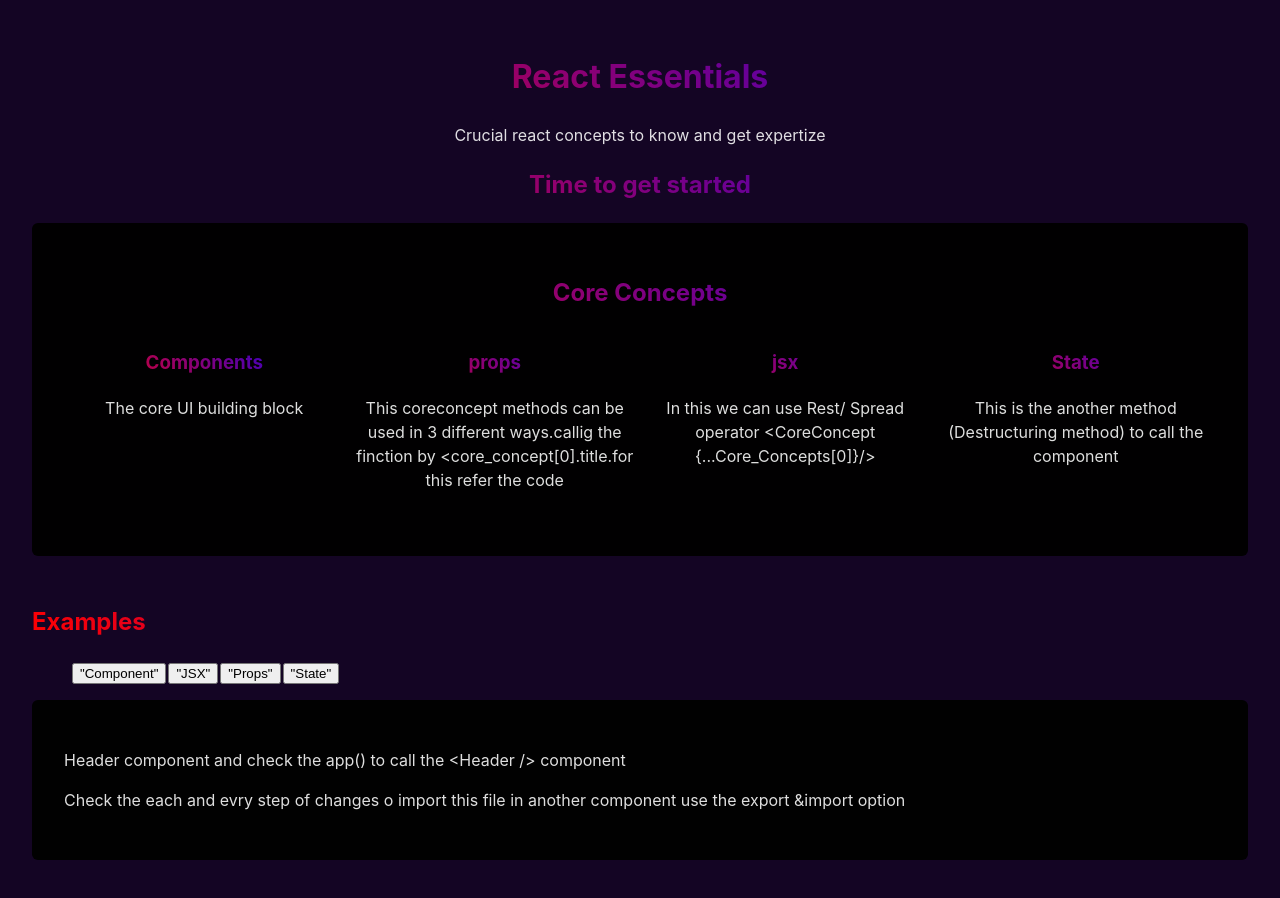
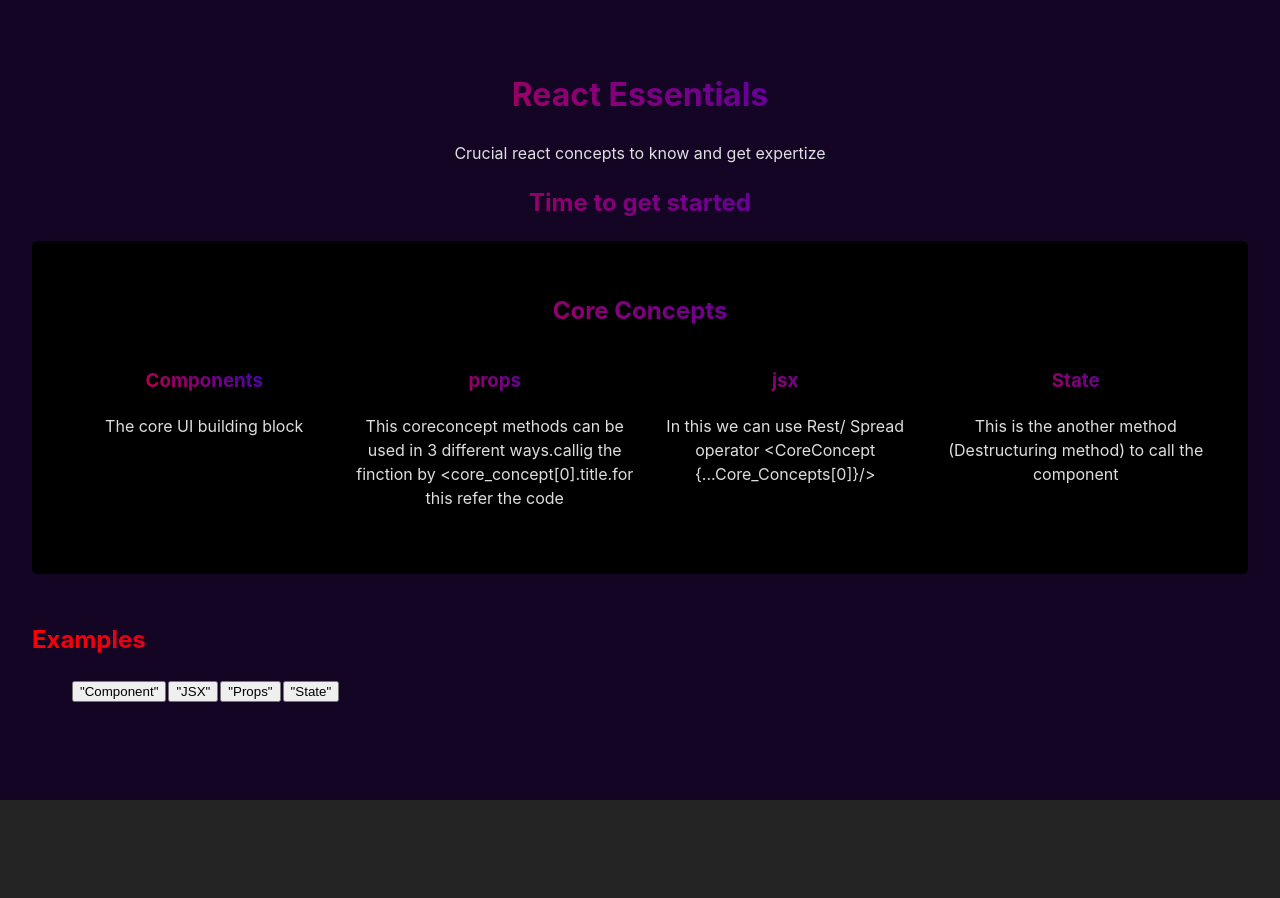
Before and after one commit to Uthaya-Uitoux/react-udemy, a React (Vite) app: page / in a window 1280 px wide. Shown: the top 898 px of the page. After the commit the page ends 800 px from the top, so only its background shows below. Built offline with nearby package versions, Linux system fonts and the light colour scheme.

Commit message:
Update Map Functions

```diff
--- a/src/App.jsx
+++ b/src/App.jsx
@@ -1,10 +1,8 @@
 import {useState} from 'react';
-import { coreConcepts } from "./data.js";
-import {EXAMPLES}from "./data.js"
+import { coreConceptsList, EXAMPLES } from "./data.js";
 import './App.css'
 import Header from './Components/Header.jsx'
 import CoreConcepts from "./Components/CoreConcepts.jsx";
-
 import TabButton from "./Components/TabButton.jsx";
 
 
@@ -160,7 +158,7 @@
 
       /**Derving the proper o/p for the elements */
 function App() {
-  const [selectedTopic, setSelectedTopic]= useState('Component');
+  const [selectedTopic, setSelectedTopic]= useState();
 
 
   function handleClick(selectedButton){
@@ -177,12 +175,12 @@
       <section id="core-concepts">
       <h2>Core Concepts</h2>
       <ul className="concept-list">
-      <CoreConcepts
-        title= {coreConcepts[0].title}
-        description ={coreConcepts[0].description} />
-      <CoreConcepts {...coreConcepts[1]} />
-      <CoreConcepts {...coreConcepts[2]} />
-      <CoreConcepts {...coreConcepts[3]} />
+        {coreConceptsList.length > 0 ?
+          coreConceptsList.map((data, i)=> (
+            <CoreConcepts title={data.title} description={data.description} key={i} />
+          )) :
+          <>No Data</>
+        }
       </ul>
       </section>
       <section id ="Examples">
@@ -193,10 +191,13 @@
             <TabButton onSelect={()=> handleClick('Props')}>"Props"</TabButton>
             <TabButton onSelect={()=> handleClick('State')}>"State"</TabButton>
           </menu>
+          {selectedTopic &&
             <div id="tab-content">
               <p>{EXAMPLES[selectedTopic].Title}</p>
               <p>{EXAMPLES[selectedTopic].Description}</p>
             </div>
+          }
+
       </section>
       </main>
     </div>
--- a/src/Components/CoreConcepts.jsx
+++ b/src/Components/CoreConcepts.jsx
@@ -1,8 +1,12 @@
-export default function coreConcepts({title, description}){
-    return(
-      <li>
+import React from 'react'
+
+const CoreConcepts = ({title, description}) => {
+  return (
+    <li>
       <h3>{title}</h3>
       <p>{description}</p>
-      </li>
-    );
-  }
+    </li>
+  )
+}
+
+export default CoreConcepts
--- a/src/data.js
+++ b/src/data.js
@@ -1,4 +1,4 @@
-export const coreConcepts=[
+export const coreConceptsList = [
     {
         title:"Components",
         description:" The core UI building block"
@@ -44,7 +44,7 @@
 export const EXAMPLES = {
    Component:{
       Title:'Header component and check the app() to call the <Header /> component',
-      Description: 'Check the each and evry step of changes o import this file in another component use the export &import option',
+      Description: 'Check the each and every step of changes of import this file in another component use the export &import option',
       },
     JSX:{
       Title:'Passing custom Arguments as Events',
```
Lines whose indentation alone changed are shown as unchanged.
